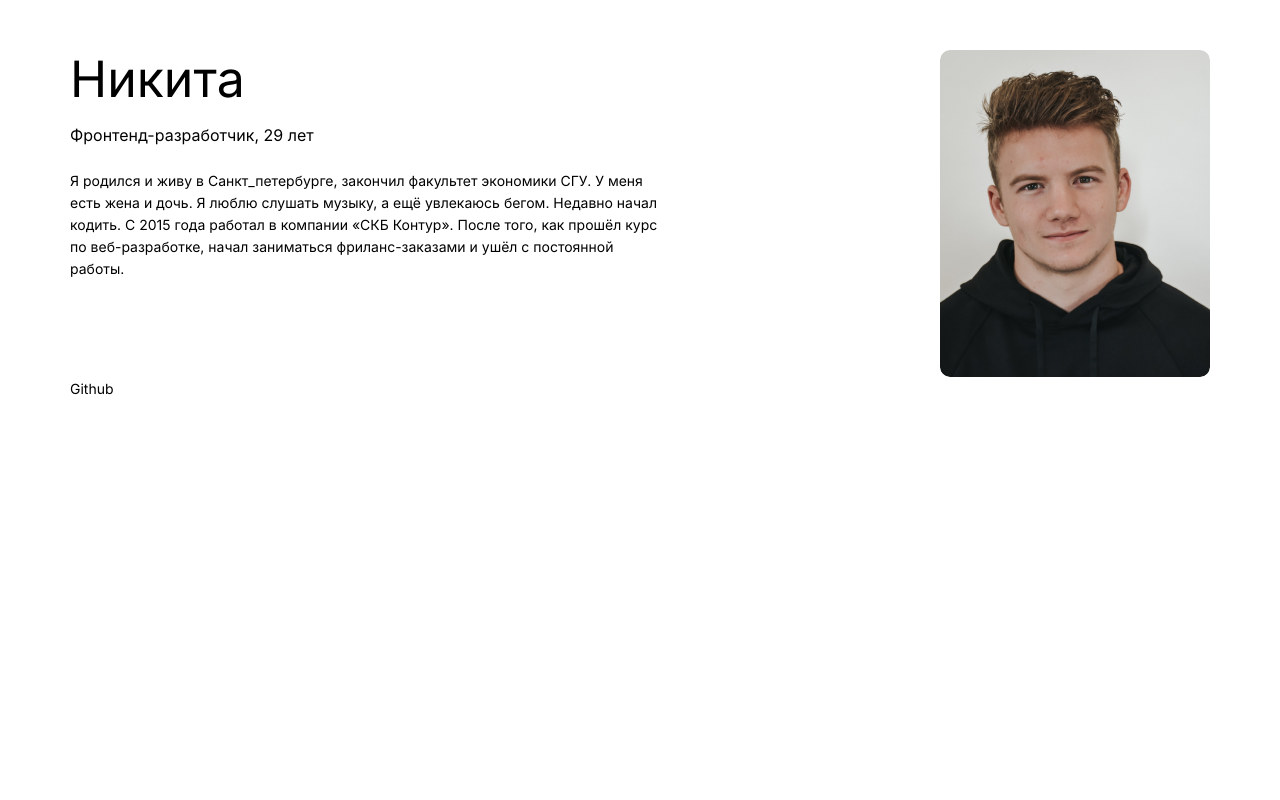
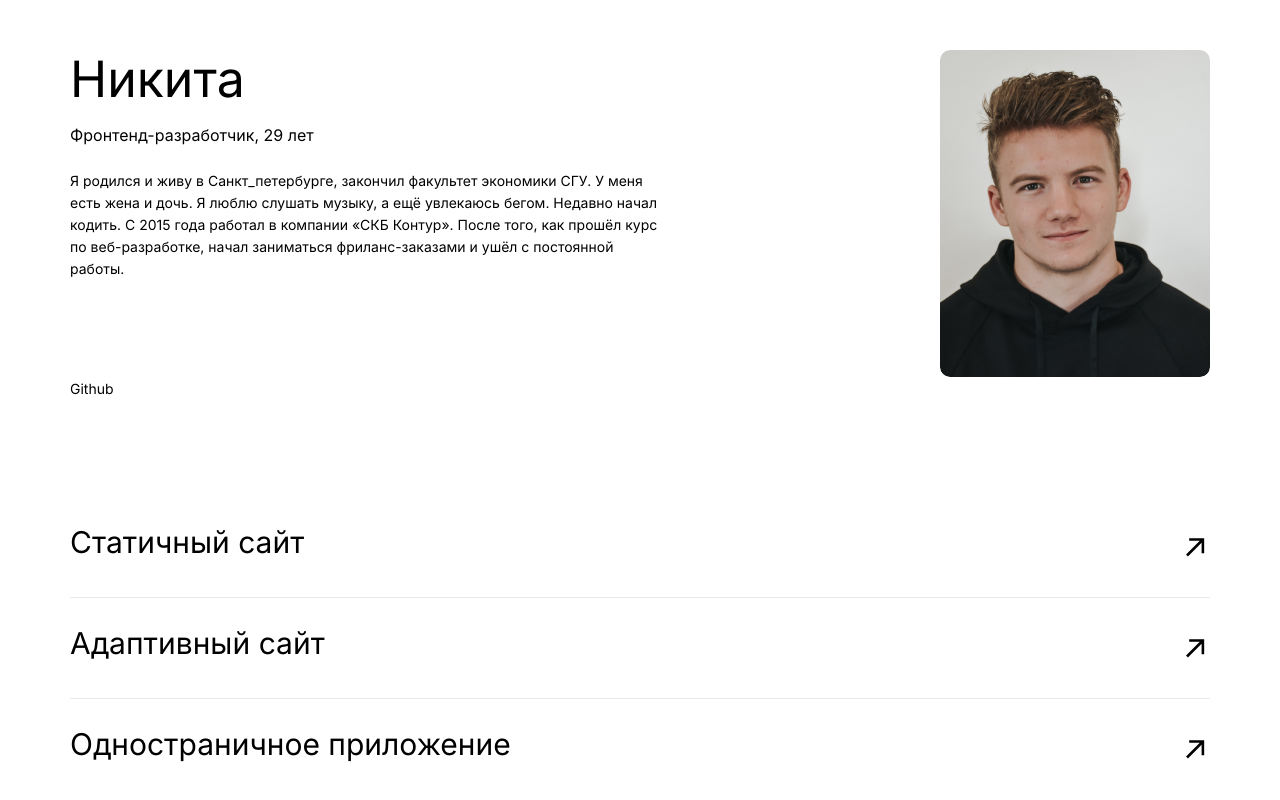
Before and after one commit to script696/movies-explorer-frontend, a React (Create React App) app: page / in a window 1280 px wide. Shown: the part 2168-2968 px from the top of the page. Before the commit the page ends 2665 px from the top, so only its background shows below. Built offline with nearby package versions, Linux system fonts and the light colour scheme.

Commit message:
feat: add Portfolio

```diff
--- a/src/components/AboutMe/AboutMe.jsx
+++ b/src/components/AboutMe/AboutMe.jsx
@@ -1,6 +1,7 @@
 import s from "./AboutMe.module.scss";
 import { SectionTitle } from "../index";
 import { avatar } from "../../assets/images";
+import Portfolio from "../Portfolio/Portfolio";
 
 const AboutMe = () => {
   return (
--- /dev/null
+++ b/src/components/Portfolio/Portfolio.jsx
@@ -0,0 +1,34 @@
+import s from "./Portfolio.module.scss";
+
+const Portfolio = () => {
+  const portfolio = [
+    {
+      title: "Статичный сайт",
+      link: "/",
+    },
+    {
+      title: "Адаптивный сайт",
+      link: "/",
+    },
+    {
+      title: "Одностраничное приложение",
+      link: "/",
+    },
+  ];
+
+  return (
+    <div className={s.portfolio}>
+      <div className={s.portfolio__wrapper}>
+        <h2 className={s.portfolio__title}></h2>
+        {portfolio.map(({ title, link }) => (
+          <article className={s.portfolio__item}>
+            <h3 className={s.portfolio__itemTitle}>{title}</h3>
+            <a className={s.portfolio__itemLink} href={link} target="_blank" />
+          </article>
+        ))}
+      </div>
+    </div>
+  );
+};
+
+export default Portfolio;
--- /dev/null
+++ b/src/components/Portfolio/Portfolio.module.scss
@@ -0,0 +1,31 @@
+.portfolio{
+  padding: 0 0 125px 0;
+  &__wrapper {
+    max-width: 1140px;
+    margin: auto;
+  }
+  &__title {
+    margin: 0;
+    font-weight: inherit;
+    color: #A0A0A0;
+  }
+  &__item {
+    padding: 20px 0;
+    display: flex;
+    justify-content: space-between;
+    &:not(:last-child){
+    border-bottom: 1px solid #E8E8E8;
+    }
+  }
+  &__itemTitle{
+    margin: 0;
+    font-weight: inherit;
+    font-size: 30px;
+    line-height: 50px;
+  }
+  &__itemLink {
+    width: 29px;
+    height: 60px;
+    background: url("../../assets/images/link-arrow.svg") center / 70% no-repeat;
+  }
+}
--- a/src/components/index.js
+++ b/src/components/index.js
@@ -5,3 +5,5 @@ export { default as Promo } from "./Promo/Promo";
 export { default as SectionTitle } from "./SectionTitle/SectionTitle";
 export { default as Techs } from "./Techs/Techs";
 export { default as AboutProject } from "./AboutProject/AboutProject";
+export { default as Portfolio } from "./Portfolio/Portfolio";
+export { default as AboutMe } from "./AboutMe/AboutMe";
--- a/src/pages/AboutProjectPage/AboutProjectPage.jsx
+++ b/src/pages/AboutProjectPage/AboutProjectPage.jsx
@@ -1,6 +1,12 @@
 import s from "./AboutProjectPage.module.scss";
-import { Promo, NavTab, Techs, AboutProject } from "../../components";
-import AboutMe from "../../components/AboutMe/AboutMe";
+import {
+  Promo,
+  NavTab,
+  Techs,
+  AboutProject,
+  Portfolio,
+  AboutMe,
+} from "../../components";
 
 const AboutProjectPage = () => {
   return (
@@ -10,6 +16,7 @@ const AboutProjectPage = () => {
       <AboutProject />
       <Techs />
       <AboutMe />
+      <Portfolio />
     </section>
   );
 };
```
Also changed, not shown: src/assets/images/link-arrow.svg (added).
